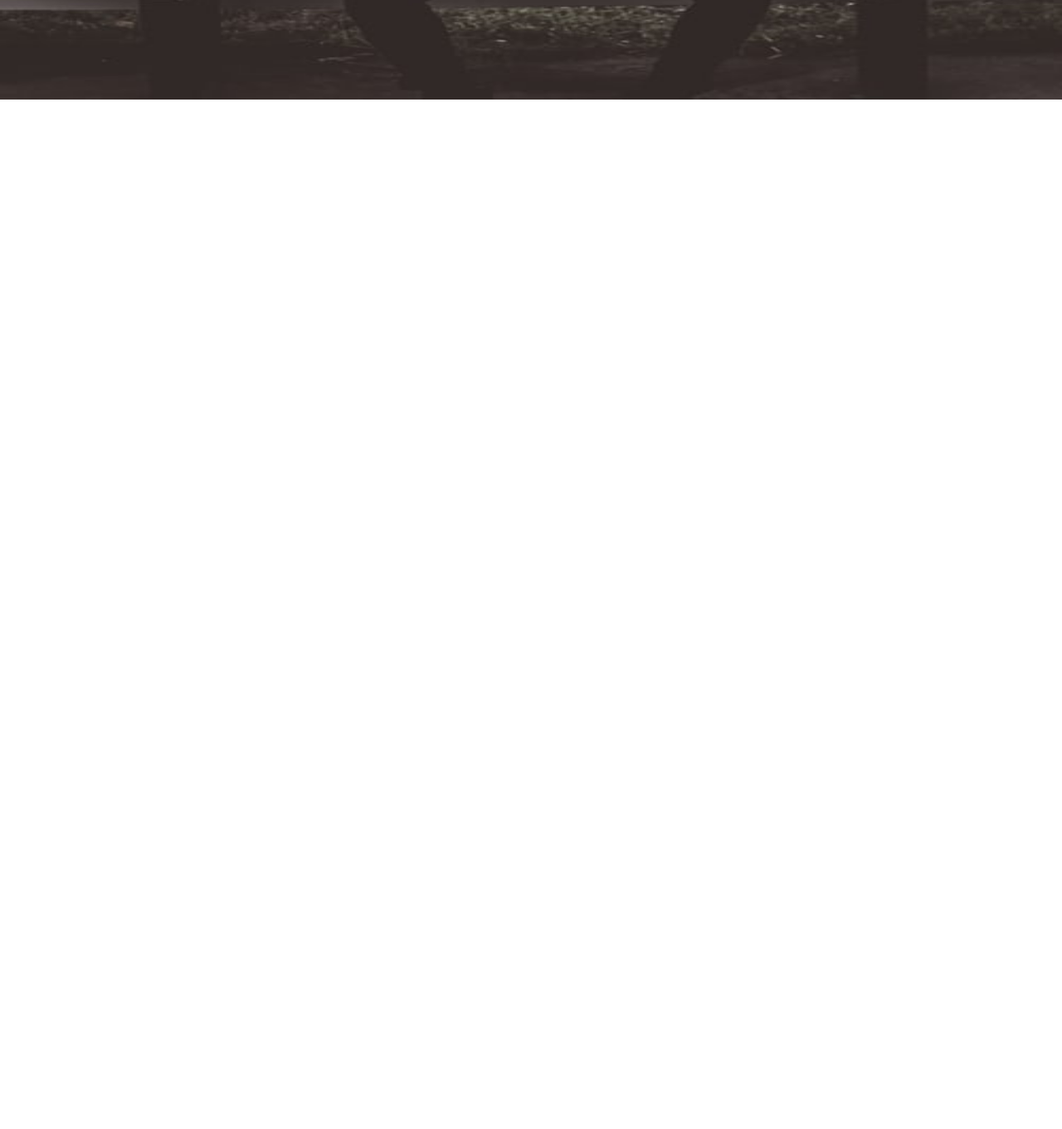
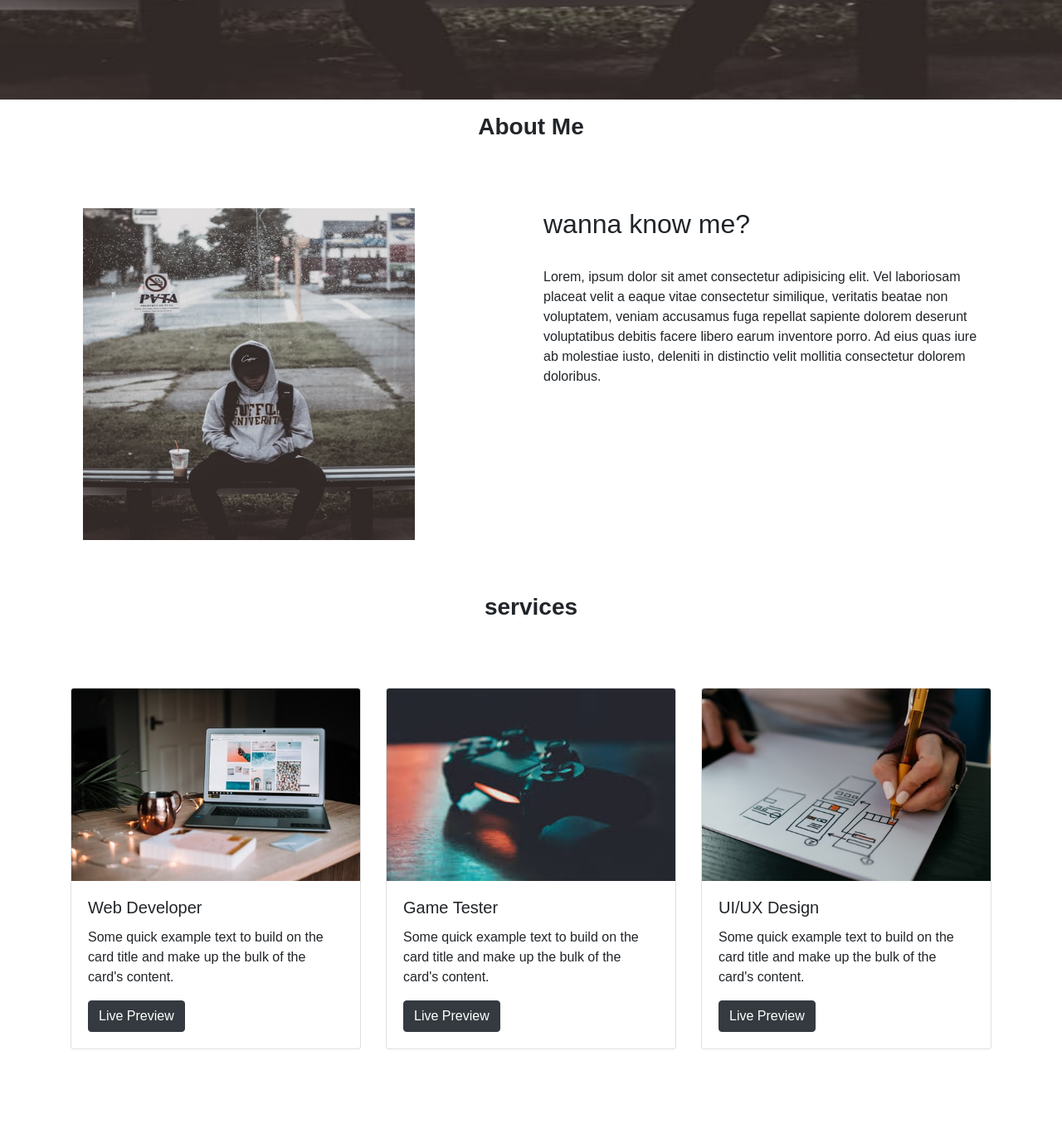
Before and after one commit to Josephmichal/portfolio-website-with-html-css-bootstrap, a plain HTML site: page index.html in a window 1280 px wide. Shown: the part 680-2041 px from the top of the page at 83% size. Before the commit the page ends 800 px from the top, so only its background shows below. Drawn offline with nearby package versions, Linux system fonts and the light colour scheme.

Commit message:
contact and services finished

```diff
--- a/index.html
+++ b/index.html
@@ -9,7 +9,7 @@
 </head>
 <body>
   <!--------------------------------navbar------------------------------->
-<div>
+<div id="home">
 
     <nav class="navbar navbar-expand-md navbar-dark bg-dark fixed-top">
         <button class="navbar-toggler" type="button" data-toggle="collapse" data-target="#navbarTogglerDemo02" >
@@ -39,7 +39,7 @@
 
 <!-------------------background start--------------------------------->
 <div class="background">
-<img src="./website images/pro pic.jpg" style="background-size:cover;" alt="" class="img-fluid">
+<img src="./website images/pro pic.jpg"  alt="" class="img-fluid ">
 </div>
 
 <div class="heading-content text-center">
@@ -49,13 +49,101 @@
 </div>
 
 
+<!----------------------about-------------------->
+
+<div id="about" class=" container mt-3 pb-5" >
+  <div class=" post heading text-center">
+    <h3 class="displa-4 font-weight-bold">About Me</h3>
+    <hr  class="w-50 mx-auto pb-5" >
+  </div>
+  <div class="container">
+<div class="row">
+  <div class="col-lg-6 col-md-6 col-sm-12 col-12">
+    <img src="./website images/pro pic.jpg" class="image-fluid" width="400" height="400" alt="">
+  </div>
+
+  <div class="col-lg-6 col-md-6 col-sm-12 col-12">
+    <h2>wanna know me?</h2>
+    <hr>
+    <p>Lorem, ipsum dolor sit amet consectetur adipisicing elit. Vel laboriosam placeat velit a eaque vitae consectetur similique, veritatis beatae non voluptatem, veniam accusamus fuga repellat sapiente dolorem deserunt voluptatibus debitis facere libero earum inventore porro. Ad eius quas iure ab molestiae iusto, deleniti in distinctio velit mollitia consectetur dolorem doloribus.</p>
+  </div>
+</div>
+
+</div>
+</div>
 
 
-    <script src="https://code.jquery.com/jquery-3.2.1.slim.min.js" integrity="sha384-KJ3o2DKtIkvYIK3UENzmM7KCkRr/rE9/Qpg6aAZGJwFDMVNA/GpGFF93hXpG5KkN" crossorigin="anonymous"></script>
+
+<!----------------------------------services------------>
+
+<div id="services" class=" container mt-3 pb-5">
+  <div class=" post heading text-center">
+    <h3 class="displa-4 font-weight-bold">services</h3>
+    <hr  class="w-50 mx-auto pb-5" >
+  </div>
+
+  <!------------web developer service----------------->
+
+  <div class="row">
+    <div class="col-lg-4 col-md-6 col-12 pb-5">
+      <div class="card" >
+        <img class="card-img-top" src="./website images/web developer1.jpg" alt="Card image cap">
+        <div class="card-body">
+          <h5 class="card-title">Web Developer</h5>
+          <p class="card-text">Some quick example text to build on the card title and make up the bulk of the card's content.</p>
+          <a href="#" class="btn btn-dark">Live Preview</a>
+        </div>
+      </div>
+    </div>
+
+      <!------------game tester service----------------->
+
+
+    <div class="col-lg-4 col-md-6 col-12 pb-5">
+      <div class="card" >
+        <img class="card-img-top" src="./website images/game tester.jpg" alt="Card image cap">
+        <div class="card-body">
+          <h5 class="card-title">Game Tester</h5>
+          <p class="card-text">Some quick example text to build on the card title and make up the bulk of the card's content.</p>
+          <a href="#" class="btn btn-dark">Live Preview</a>
+        </div>
+      </div>
+    </div>
+
+      <!------------ui ux design service----------------->
+
+
+    <div class="col-lg-4 col-md-6 col-12 pb-5">
+      <div class="card" >
+        <img class="card-img-top" src="./website images/ui ux design.jpg" alt="Card image cap">
+        <div class="card-body">
+          <h5 class="card-title">UI/UX Design </h5>
+          <p class="card-text">Some quick example text to build on the card title and make up the bulk of the card's content.</p>
+          <a href="#" class="btn btn-dark">Live Preview</a>
+        </div>
+      </div>
+    </div>
+
+
+  </div>
+
+</div>
+
+
+<!-------------------contact------------------------------>
+
+<div id="contact" class="">
+
+
+</div>
+
+
+
+
+<script src="https://code.jquery.com/jquery-3.2.1.slim.min.js" integrity="sha384-KJ3o2DKtIkvYIK3UENzmM7KCkRr/rE9/Qpg6aAZGJwFDMVNA/GpGFF93hXpG5KkN" crossorigin="anonymous"></script>
 <script src="https://cdnjs.cloudflare.com/ajax/libs/popper.js/1.12.9/umd/popper.min.js" integrity="sha384-ApNbgh9B+Y1QKtv3Rn7W3mgPxhU9K/ScQsAP7hUibX39j7fakFPskvXusvfa0b4Q" crossorigin="anonymous"></script>
 <script src="https://maxcdn.bootstrapcdn.com/bootstrap/4.0.0/js/bootstrap.min.js" integrity="sha384-JZR6Spejh4U02d8jOt6vLEHfe/JQGiRRSQQxSfFWpi1MquVdAyjUar5+76PVCmYl" crossorigin="anonymous"></script>
 
 
-
 </body>
 </html>
--- a/style.css
+++ b/style.css
@@ -61,12 +61,8 @@ body{
 .heading-content h5{
     font-size: 3em;
     font-weight: 300;
-    color: white;
+    color: rgb(155, 117, 117);
     font-family: monospace;
-}
-.heading-content h5:hover{
-    color: #26e4ab
-
 }
 
 
@@ -77,20 +73,23 @@ body{
     font-family: monospace;
 }
 
-.heading-content h1:hover{
-    color: #26e4ab
-
-}
 
 .heading-content p{
     font-size: 1em;
     font-weight: lighter;
-    color: rgb(88, 84, 84);
+    color: rgb(238, 224, 224);
     font-family: monospace;
     word-spacing: 5px;
     letter-spacing: 2px;
 }
-.heading-content p:hover{
-    color: #26e4ab
 
+
+
+
+/*--------------------about me----------------------*/
+hr{
+    border: 0;
+    width: 96%;
+    color: #FFFF00;
+    height: 1px;
 }
```
